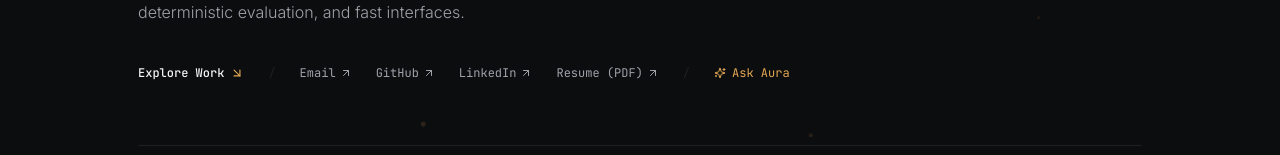
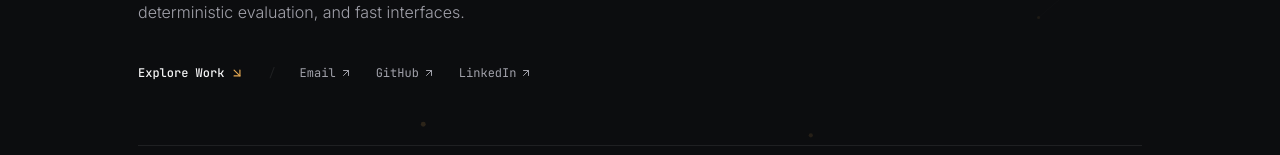
Before and after one commit to KrishnaTerminalOpen/krishna_sahu, a Next.js app: page / in a window 1280 px wide. Shown: the part 487-642 px from the top of the page. Built offline with nearby package versions, Linux system fonts and the light colour scheme.

Commit message:
Remove Resume (PDF) and Ask Aura links from hero CTA line

```diff
--- a/components/HeroSection.tsx
+++ b/components/HeroSection.tsx
@@ -85,27 +85,6 @@ export function HeroSection({ onOpenAiAssistant }: HeroSectionProps) {
             <span>LinkedIn</span>
             <ArrowUpRight className="w-3 h-3 text-muted" />
           </a>
-
-          <a
-            href={personal.resumePath}
-            target="_blank"
-            rel="noopener noreferrer"
-            className="inline-flex items-center gap-1 hover:text-foreground transition-colors"
-          >
-            <span>Resume (PDF)</span>
-            <ArrowUpRight className="w-3 h-3 text-muted" />
-          </a>
-
-          <span className="text-border">/</span>
-
-          <button
-            onClick={onOpenAiAssistant}
-            type="button"
-            className="inline-flex items-center gap-1.5 text-accent hover:opacity-80 transition-opacity"
-          >
-            <Sparkles className="w-3 h-3" />
-            <span>Ask Aura</span>
-          </button>
         </div>
       </div>
     </section>
```
